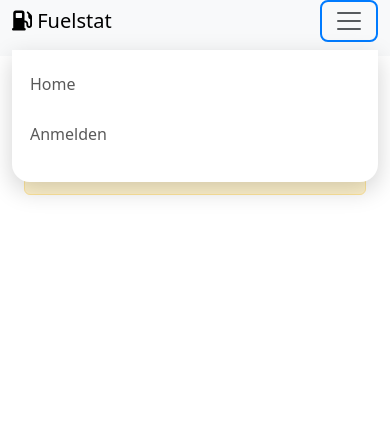
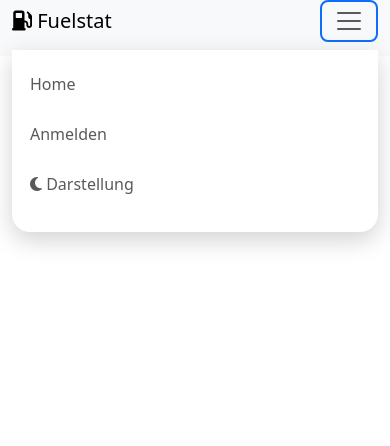
Before and after one commit to 1emc/fuelstat, a PHP site: page / in a window 390 px wide, after a click that opens the changed part. Shown: the top 446 px of the page. Run offline with PHP 8.4, Linux system fonts and the light colour scheme; a stand-in replaces the project's code that opens the database connection.

Commit message:
Add dark mode to the frontend
Use Bootstrap 5.3's built-in color modes: an inline script in the head
sets data-bs-theme from the saved choice or the system preference before
the CSS loads, and a moon/sun button in the navbar toggles and stores
the choice. Replace hardcoded light colors (navbar, footer, mobile menu,
card footer) with theme-aware Bootstrap classes/variables, and recolor
Chart.js ticks, grid lines and legends to match the theme.

Bump the service worker cache so clients pick up the new style.css.

Co-Authored-By: Claude Opus 5.5 <noreply@anthropic.com>
Claude-Session: https://claude.ai/code/session_017Jff2zY4dAuD8ZYbocAf1U

```diff
--- a/css/style.css
+++ b/css/style.css
@@ -42,7 +42,7 @@ footer {
 
 /* Anpassung der Symbole */
 .card-body .fas {
-    color: #007bff; /* Primärfarbe für Icons */
+    color: var(--bs-primary); /* Primärfarbe für Icons */
 }
 
 /* Responsives Bild innerhalb der Karte */
@@ -68,7 +68,7 @@ footer {
 
 @media (max-width: 991.98px) {
   .navbar-collapse {
-    background: #fff !important;
+    background: var(--bs-body-bg) !important;
     box-shadow: 0 8px 24px rgba(0,0,0,0.18);
     border-radius: 0 0 18px 18px;
     margin-top: 8px;
@@ -79,7 +79,7 @@ footer {
     margin-bottom: 8px;
   }
   .dropdown-menu {
-    background: #f8f9fa !important;
+    background: var(--bs-tertiary-bg) !important;
     border-radius: 12px;
     margin-bottom: 8px;
     box-shadow: 0 4px 16px rgba(0,0,0,0.10);
@@ -94,6 +94,6 @@ footer {
 }
 
 .navbar-toggler {
-  border: 2px solid #007bff;
+  border: 2px solid var(--bs-primary);
   border-radius: 8px;
 }
--- a/includes/footer.php
+++ b/includes/footer.php
@@ -1,7 +1,7 @@
 </div> <!-- Ende des .container -->
 
 <!-- Footer -->
-<footer class="bg-light text-center text-muted py-3 mt-4">
+<footer class="bg-body-tertiary text-center text-muted py-3 mt-4">
   <small>
     &copy; <?php echo date('Y'); ?> Mario Caraggiu —
     <a href="<?php echo htmlspecialchars($baseUrl); ?>pages/impressum.php" class="text-decoration-none">Impressum</a> |
@@ -14,6 +14,53 @@
 
 <!-- Custom JS -->
 <script src="<?php echo htmlspecialchars($baseUrl); ?>js/script.js"></script>
+
+<!-- Darkmode-Umschalter und Diagrammfarben -->
+<script>
+  (function () {
+    var root = document.documentElement;
+    var toggle = document.getElementById('themeToggle');
+
+    function applyChartTheme() {
+      if (!window.Chart) return;
+      var css = getComputedStyle(root);
+      var text = css.getPropertyValue('--bs-body-color').trim();
+      var grid = css.getPropertyValue('--bs-border-color-translucent').trim();
+      Chart.defaults.color = text;
+      Chart.defaults.borderColor = grid;
+      Object.values(Chart.instances || {}).forEach(function (chart) {
+        Object.values(chart.options.scales || {}).forEach(function (scale) {
+          if (scale.ticks) scale.ticks.color = text;
+          if (scale.grid) scale.grid.color = grid;
+        });
+        if (chart.options.plugins && chart.options.plugins.legend && chart.options.plugins.legend.labels) {
+          chart.options.plugins.legend.labels.color = text;
+        }
+        chart.update('none');
+      });
+    }
+
+    function updateIcon() {
+      if (!toggle) return;
+      var dark = root.getAttribute('data-bs-theme') === 'dark';
+      toggle.querySelector('i').className = dark ? 'fas fa-sun' : 'fas fa-moon';
+      toggle.title = dark ? 'Hell darstellen' : 'Dunkel darstellen';
+    }
+
+    if (toggle) {
+      toggle.addEventListener('click', function () {
+        var next = root.getAttribute('data-bs-theme') === 'dark' ? 'light' : 'dark';
+        root.setAttribute('data-bs-theme', next);
+        try { localStorage.setItem('fuelstat-theme', next); } catch (e) {}
+        updateIcon();
+        applyChartTheme();
+      });
+    }
+
+    updateIcon();
+    applyChartTheme();
+  })();
+</script>
 
 <!-- Service Worker for PWA -->
 <script>
--- a/includes/header.php
+++ b/includes/header.php
@@ -88,6 +88,18 @@ if (isApiAuthenticated()) {
 	<meta name="viewport" content="width=device-width, initial-scale=1, maximum-scale=1, user-scalable=no, viewport-fit=cover">
 
 
+    <!-- Darkmode: gespeicherte Wahl, sonst Systemeinstellung (vor dem CSS, damit nichts aufblitzt) -->
+    <script>
+      (function () {
+        var theme = null;
+        try { theme = localStorage.getItem('fuelstat-theme'); } catch (e) {}
+        if (theme !== 'light' && theme !== 'dark') {
+          theme = window.matchMedia && window.matchMedia('(prefers-color-scheme: dark)').matches ? 'dark' : 'light';
+        }
+        document.documentElement.setAttribute('data-bs-theme', theme);
+      })();
+    </script>
+
     <!-- Bootstrap CSS -->
     <link href="https://cdn.jsdelivr.net/npm/bootstrap@5.3.2/dist/css/bootstrap.min.css" rel="stylesheet">
 
@@ -101,7 +113,7 @@ if (isApiAuthenticated()) {
 <body>
 
 <!-- Navigation Menu -->
-<nav class="navbar sticky-top navbar-expand-lg navbar-light bg-light">
+<nav class="navbar sticky-top navbar-expand-lg bg-body-tertiary">
     <div class="container-fluid">
         <a class="navbar-brand" href="<?= htmlspecialchars($baseUrl) ?>index.php">
             <i class="fas fa-gas-pump"></i> Fuelstat
@@ -110,7 +122,7 @@ if (isApiAuthenticated()) {
             aria-controls="navbarNav" aria-expanded="false" aria-label="Navigation umschalten">
             <span class="navbar-toggler-icon"></span>
         </button>
-        <div class="collapse navbar-collapse justify-content-end bg-light" id="navbarNav">
+        <div class="collapse navbar-collapse justify-content-end bg-body-tertiary" id="navbarNav">
             <ul class="navbar-nav">
                 <!-- Menüelemente -->
                 <li class="nav-item">
@@ -173,6 +185,12 @@ if (isApiAuthenticated()) {
                         <a class="nav-link" href="<?= htmlspecialchars($baseUrl) ?>pages/login.php">Anmelden</a>
                     </li>
                 <?php endif; ?>
+                <!-- Darkmode umschalten -->
+                <li class="nav-item">
+                    <button type="button" class="nav-link" id="themeToggle" aria-label="Darstellung umschalten">
+                        <i class="fas fa-moon"></i> <span class="d-lg-none">Darstellung</span>
+                    </button>
+                </li>
             </ul>
         </div>
     </div>
--- a/index.php
+++ b/index.php
@@ -70,7 +70,7 @@ if ($benutzer_id !== null) {
                     <div class="card-body pb-0">
                         <h5 class="card-title mb-2 fw-semibold"><?= htmlspecialchars($displayName) ?></h5>
                     </div>
-                    <div class="card-footer bg-white border-0 pt-0 pb-3">
+                    <div class="card-footer bg-body border-0 pt-0 pb-3">
                         <div class="btn-group w-100">
                             <a href="pages/fahrzeug_detail.php?id=<?= htmlspecialchars(urlencode($vehicleId)) ?>" class="btn btn-outline-primary">
                                 <i class="fas fa-info-circle me-1"></i> Details
--- a/service-worker.js
+++ b/service-worker.js
@@ -1,4 +1,4 @@
-const cacheName = 'fahrzeugverwaltung-cache-v3';
+const cacheName = 'fahrzeugverwaltung-cache-v4';
 const assetsToCache = [
   './',
   './css/style.css',
```
